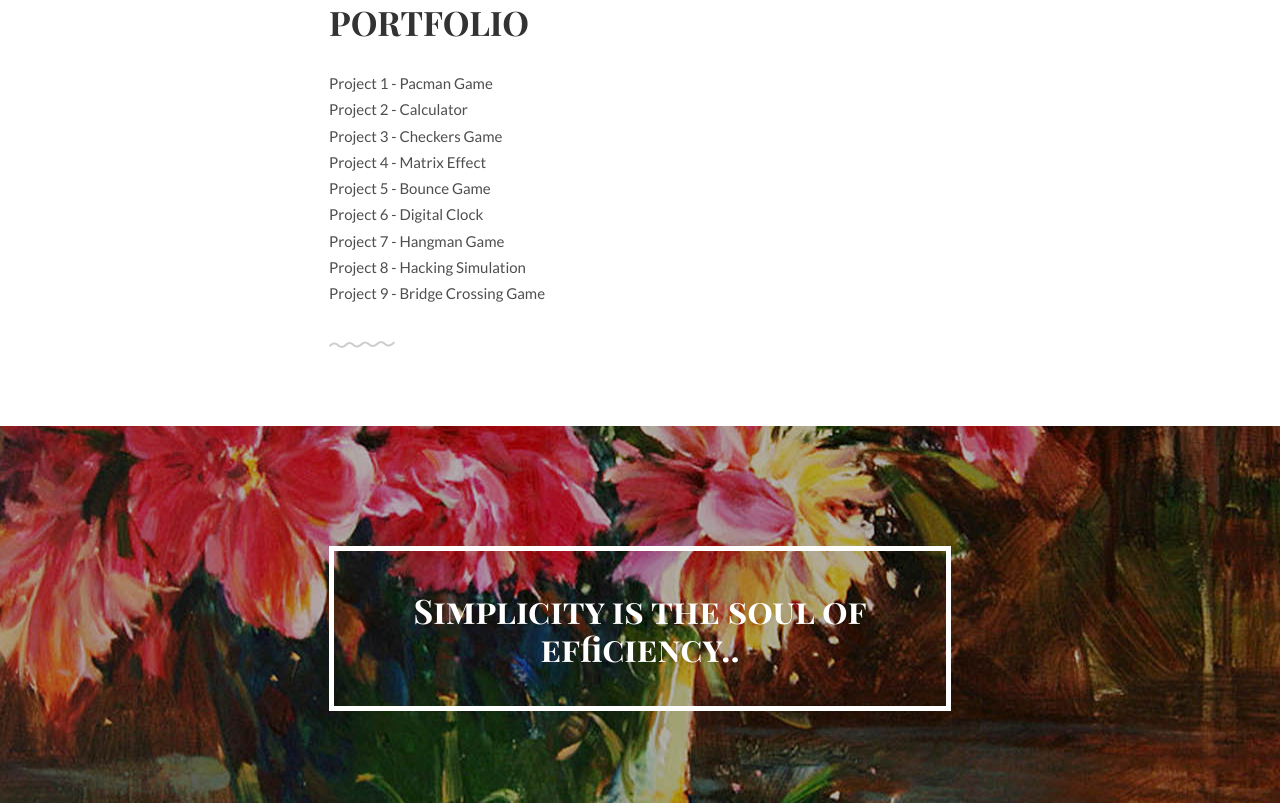
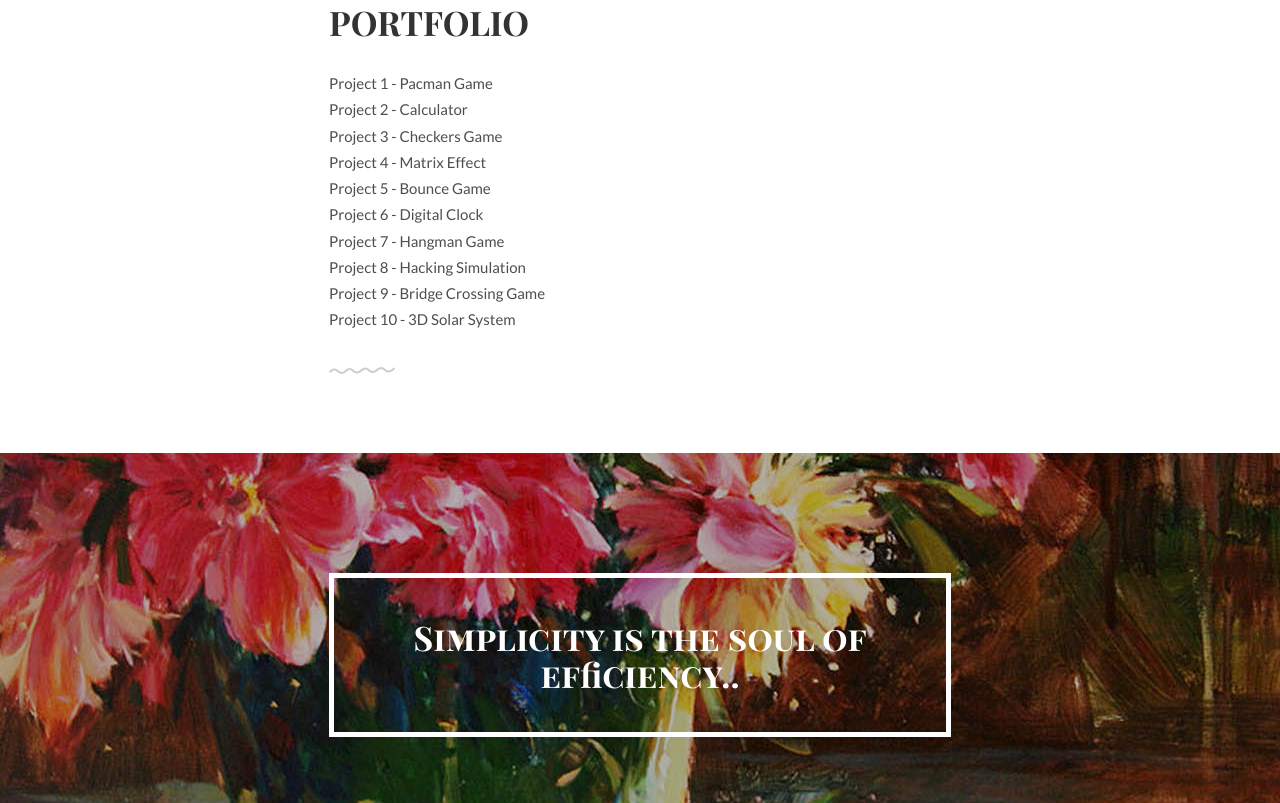
Before and after one commit to sbu-musida/sbu-musida.github.io, a plain HTML site: page index.html in a window 1280 px wide. Shown: the part 2876-3679 px from the top of the page. Drawn offline with Linux system fonts and the light colour scheme.

Commit message:
Update index.html

```diff
--- a/index.html
+++ b/index.html
@@ -225,6 +225,7 @@
 				<li><a href="/portfolio/hangman-game" target="_blank">Project 7 - Hangman Game</a></li>
 				<li><a href="/portfolio/hacking-simulator" target="_blank">Project 8 - Hacking Simulation</a></li>
 				<li><a href="/portfolio/cross-the-bridge" target="_blank">Project 9 - Bridge Crossing Game</a></li>
+				<li><a href="/portfolio/3d-solar-system" target="_blank">Project 10 - 3D Solar System</a></li>
 			</ul>
 		</div>
 	</div>
```
